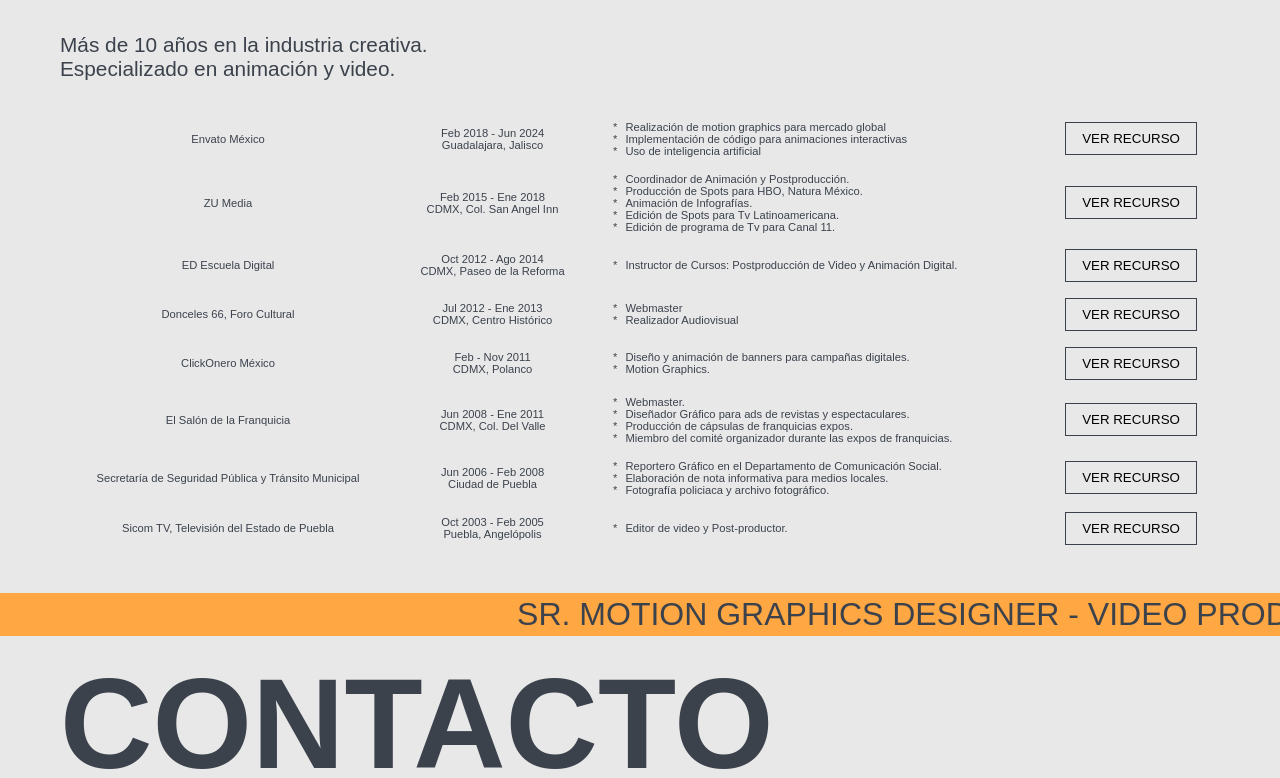
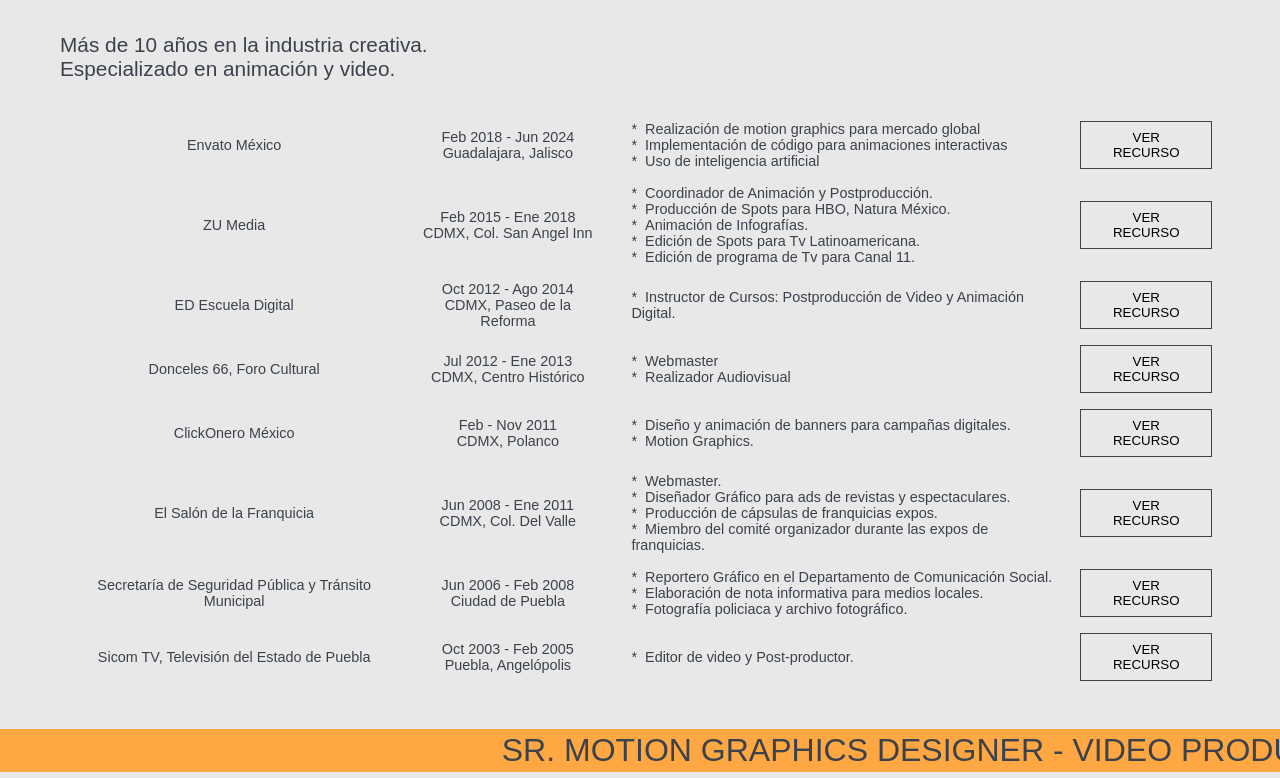
Before and after one commit to MarcoFco82/secondversion, a Next.js app: page / in a window 1280 px wide. Shown: the part 1402-2180 px from the top of the page. Built offline with nearby package versions, Linux system fonts and the light colour scheme.

Commit message:
table font
se ajustó tamaño de font de tabla porque era muy pequeño

```diff
--- a/styles/globals.css
+++ b/styles/globals.css
@@ -139,7 +139,7 @@ body {
 table {
   width: 100%;
   border-collapse: collapse; /* Elimina el espacio entre celdas */
-  font-size: clamp(0.4rem, 2vw, 0.7rem); /* Fuente responsiva */
+  font-size: clamp(0.4rem, 2vw, 0.9rem); /* Fuente responsiva */
   border: 0; /* Elimina bordes adicionales */
   min-width: 600px; /* Ancho mínimo para mantener la estructura */
 }
```
Also changed, not shown: 1 other file (tests, documents, lock files or other folders).
